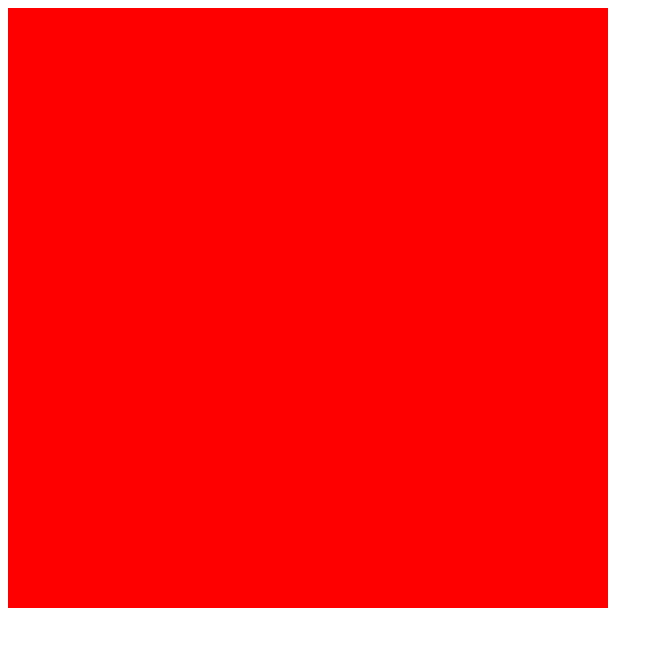
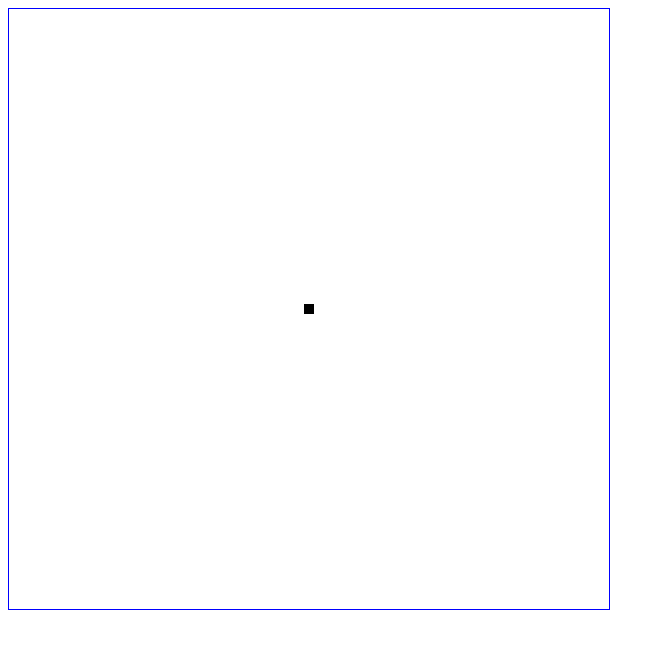
Before and after one commit to ma12ki/webgl-intro, a plain HTML site: page index.html in a window 1280 px wide. Shown: the whole page, without its empty margins (0-665 px from the left). Drawn offline with Linux system fonts and the light colour scheme.

Commit message:
basic shaders

```diff
--- a/index.html
+++ b/index.html
@@ -7,6 +7,12 @@
   <title>WebGL intro</title>
 
   <script type="text/javascript" src="src/webgl.js"></script>
+
+  <style>
+    #canvas {
+      border: 1px solid blue;
+    }
+  </style>
 </head>
 <body>
   <canvas id="canvas" width="600" height="600"></canvas>
--- a/src/webgl.js
+++ b/src/webgl.js
@@ -1,15 +1,65 @@
-window.onload = () => initGL();
+window.onload = runWebGL;
 
-let gl;
+function runWebGL() {
+  const canvas = document.getElementById('canvas');
+  const gl = canvas.getContext('webgl');
+  const shaderProgram = createShaderProgram();
+  gl.viewport(0, 0, canvas.width, canvas.height);
 
-function initGL() {
-  const canvas = document.getElementById('canvas');
-  gl = canvas.getContext('webgl');
-  gl.viewport(0, 0, canvas.width, canvas.height);
-  gl.clearColor(1, 0, 0 , 1); // rgba
+  clear();
   draw();
+
+  function clear() {
+    gl.clearColor(1, 1, 1 , 1); // rgba
+    gl.clear(gl.COLOR_BUFFER_BIT);
+  }
+
+  function draw() {
+    gl.drawArrays(gl.POINTS, 0 , 1);
+  }
+
+  function createShaderProgram() {
+    program = gl.createProgram();
+
+    gl.attachShader(program, createVertexShader());
+    gl.attachShader(program, createFragmentShader());
+    gl.linkProgram(program);
+    gl.useProgram(program);
+
+    return program;
+  }
+
+  function createVertexShader() {
+    const vs = `
+      void main(void) {
+        gl_Position = vec4(0.0, 0.0, 0.0, 1.0); // xyzw
+        gl_PointSize = 10.0;
+      }
+    `;
+
+    return createShader(vs, gl.VERTEX_SHADER);
+  }
+
+  function createFragmentShader() {
+    const fs = `
+      void main(void) {
+        gl_FragColor = vec4(0.0, 0.0, 0.0, 1.0); // rgba
+      }
+    `;
+
+    return createShader(fs, gl.FRAGMENT_SHADER);
+  }
+
+  function createShader(source, type) {
+    const shader = gl.createShader(type);
+    gl.shaderSource(shader, source);
+    gl.compileShader(shader);
+
+    if (!gl.getShaderParameter(shader, gl.COMPILE_STATUS)) {
+        console.error(gl.getShaderInfoLog(shader));
+        return null;
+    }
+
+    return shader;
+  }
 }
-
-function draw() {
-  gl.clear(gl.COLOR_BUFFER_BIT);
-}
```
